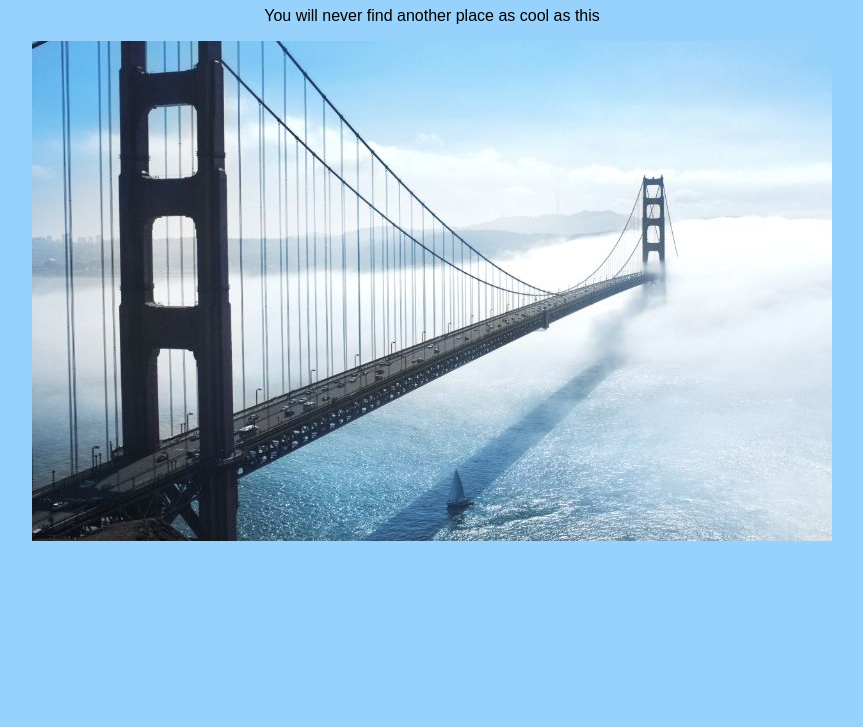
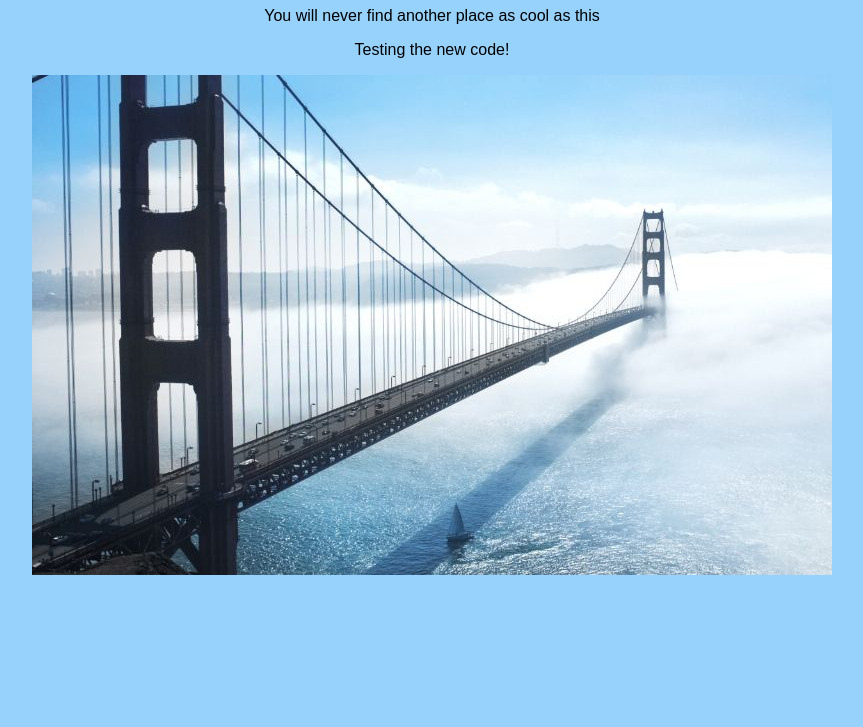
Before and after one commit to ashutoshvct/nginx_deployment, a plain HTML site: page index.html in a window 1280 px wide. Shown: the part 73-800 px from the top of the page, without its empty margins (208-1071 px from the left). Drawn offline with Linux system fonts and the light colour scheme.

Commit message:
added content to index.html

```diff
--- a/index.html
+++ b/index.html
@@ -8,6 +8,7 @@
     <body>
         <h1>Welcome to my wonderful website</h1>
         <p>You will never find another place as cool as this</p>
+	<p>Testing the new code!</p>
         <p><img src="img/bridge.jpg" alt="A nice picture of The Bridge"/></p>
     </body>
 </html>
```
